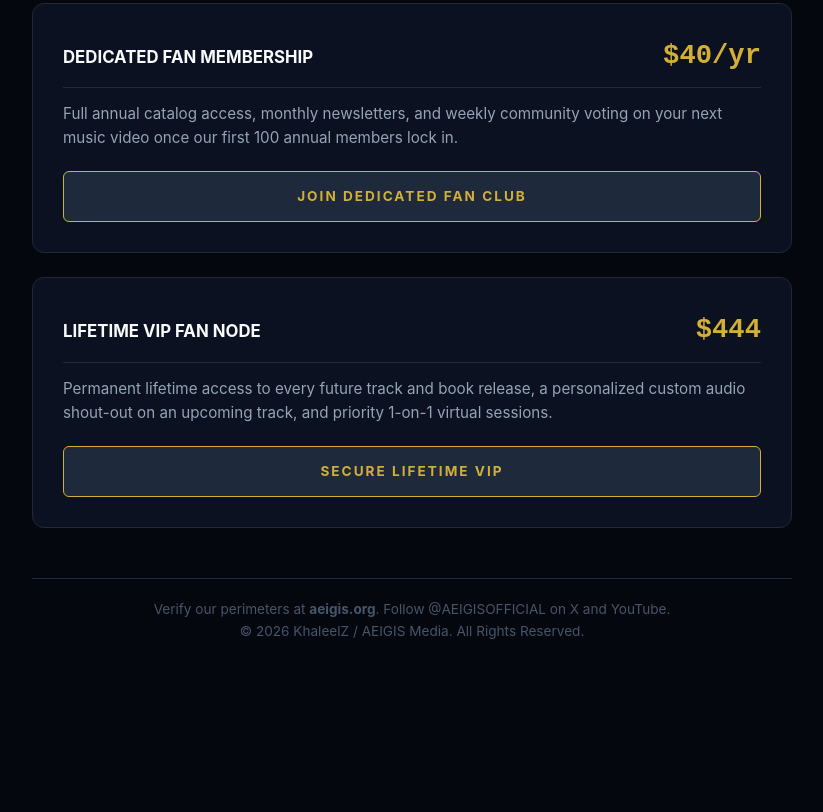
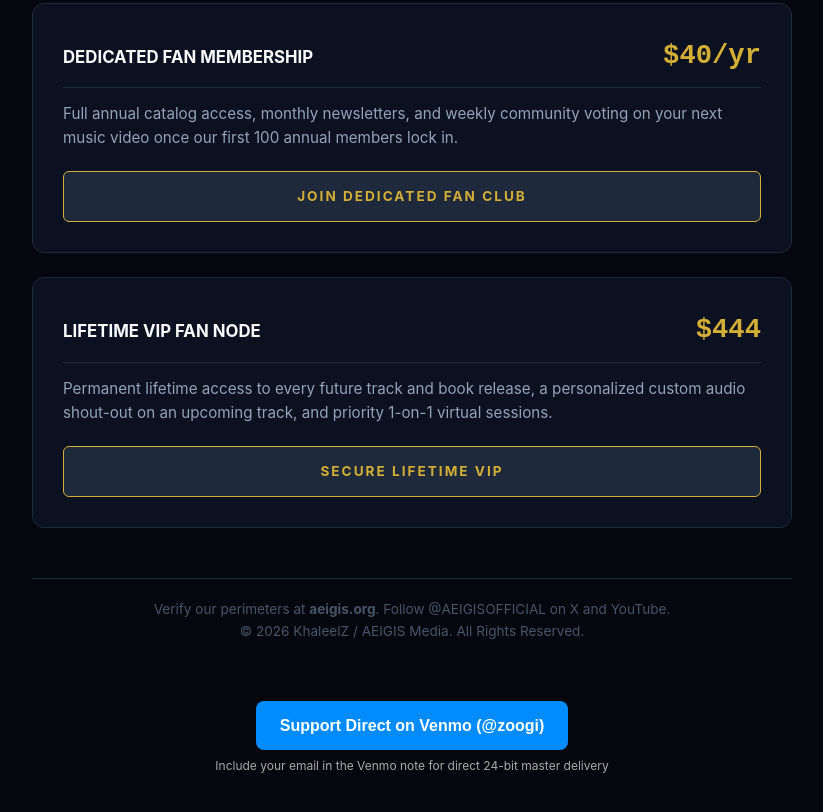
Before and after one commit to AeigisOfficial/AEIGISOFFICIAL.github.io, a plain HTML site: page index.html in a window 1280 px wide. Shown: the part 1553-2365 px from the top of the page, without its empty margins (228-1051 px from the left). Before the commit the page ends 2256 px from the top, so only its background shows below. Drawn offline with Linux system fonts and the light colour scheme.

Commit message:
Add direct Venmo @zoogi support button

```diff
--- a/index.html
+++ b/index.html
@@ -139,5 +139,11 @@
             else { p.pause(); b.textContent = 'Listen'; }
         }
     </script>
+<div style="margin:18px auto;text-align:center;">
+  <a href="https://venmo.com/u/zoogi" target="_blank" rel="noopener" style="display:inline-block;background:#008CFF;color:#fff;font-weight:700;padding:12px 24px;border-radius:8px;text-decoration:none;font-family:sans-serif;">
+    Support Direct on Venmo (@zoogi)
+  </a>
+  <p style="font-size:12px;color:#aaa;margin-top:6px;">Include your email in the Venmo note for direct 24-bit master delivery</p>
+</div>
 </body>
 </html>
```
